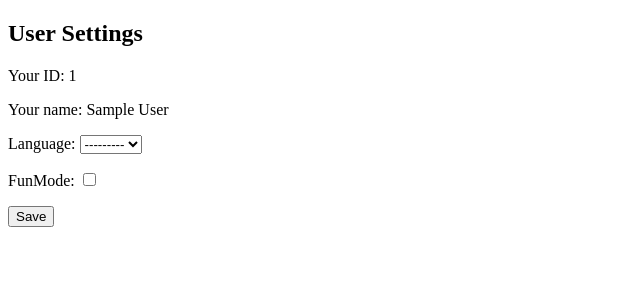
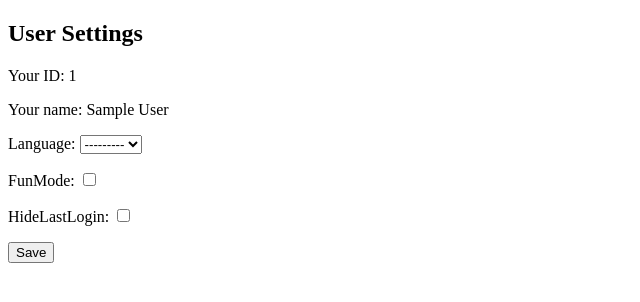
Before and after one commit to MaxPrinz/UniChat, a Django app: page /uniChat/settings/ in a window 1280 px wide. Shown: the top 302 px of the page, without its empty margins (0-640 px from the left). Run offline with Django 3.2, Linux system fonts and the light colour scheme; the visitor is signed in with stand-in values (Sample User, id 1); data comes from the database, SQL or seed files in the repository; data that the repository does not hold is empty.

Commit message:
Settings: add HideLastLogin

```diff
--- a/UniChatProject/UniChatApp/forms.py
+++ b/UniChatProject/UniChatApp/forms.py
@@ -7,4 +7,4 @@ class SettingsForm(forms.ModelForm):
 
     class Meta:
          model = Settings
-         fields = ('language', 'funMode')
+         fields = ('language', 'funMode', 'hideLastLogin')
--- a/UniChatProject/UniChatApp/models.py
+++ b/UniChatProject/UniChatApp/models.py
@@ -19,6 +19,7 @@ class Language(models.Model):
 class Settings(models.Model):
     user = models.OneToOneField(User, on_delete=models.CASCADE, primary_key=True)
     funMode = models.BooleanField(default=False)
+    hideLastLogin = models.BooleanField(default=False)
     language = models.ForeignKey(Language, on_delete=models.CASCADE, null=True)
 
     # for admin: return back the name of the linked user
--- a/UniChatProject/UniChatApp/templates/index.html
+++ b/UniChatProject/UniChatApp/templates/index.html
@@ -7,7 +7,6 @@
 {% if user.is_authenticated %}
   Hi {{ user.username }}!
   <p><a href="{% url 'logout' %}">Log Out</a></p>
-  <p><a href="{% url 'password_reset' %}">Reset Password</a></p>
   <p><a href="{% url 'settings' %}">Settings</a></p>
 {% else %}
   <p>You are not logged in</p>
```
